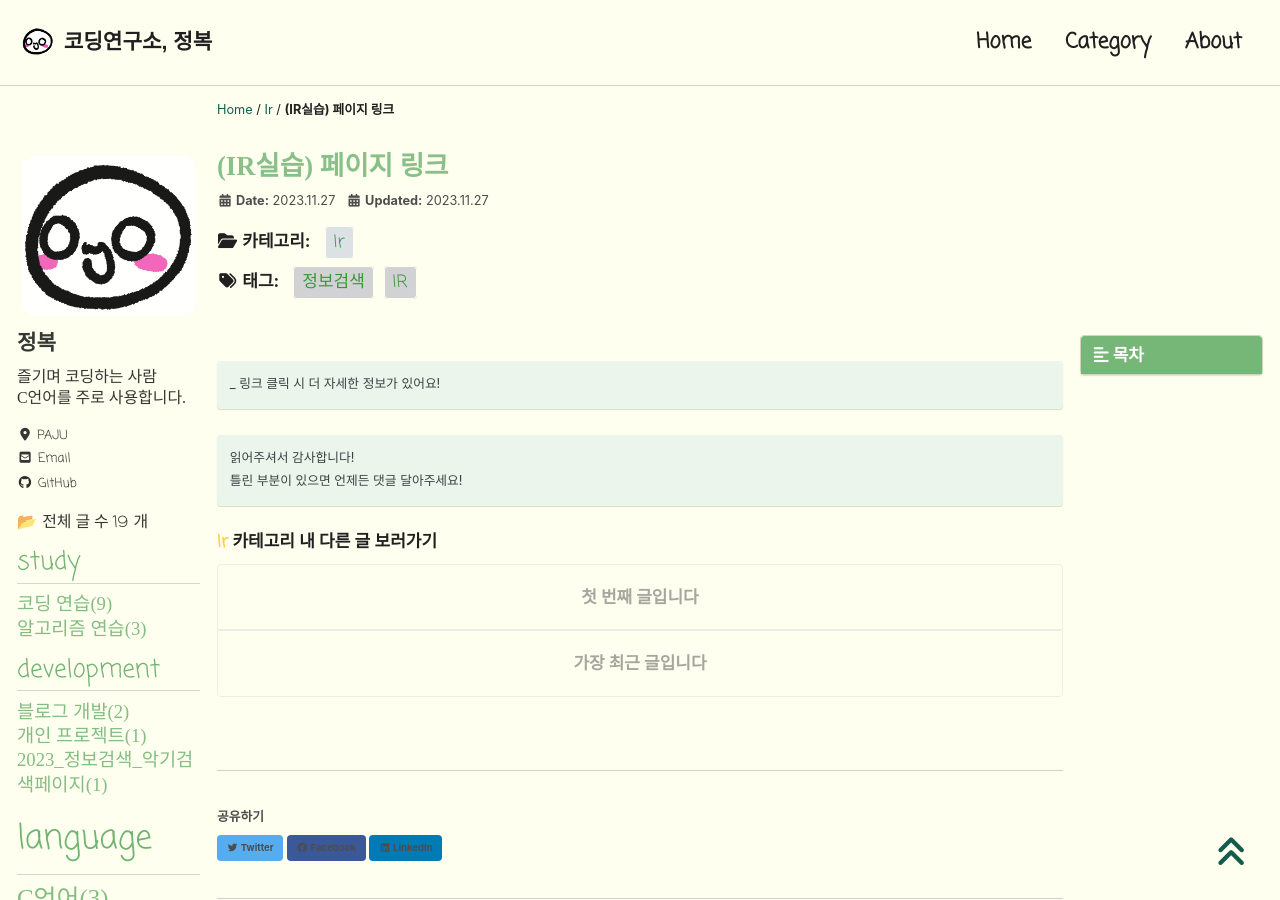
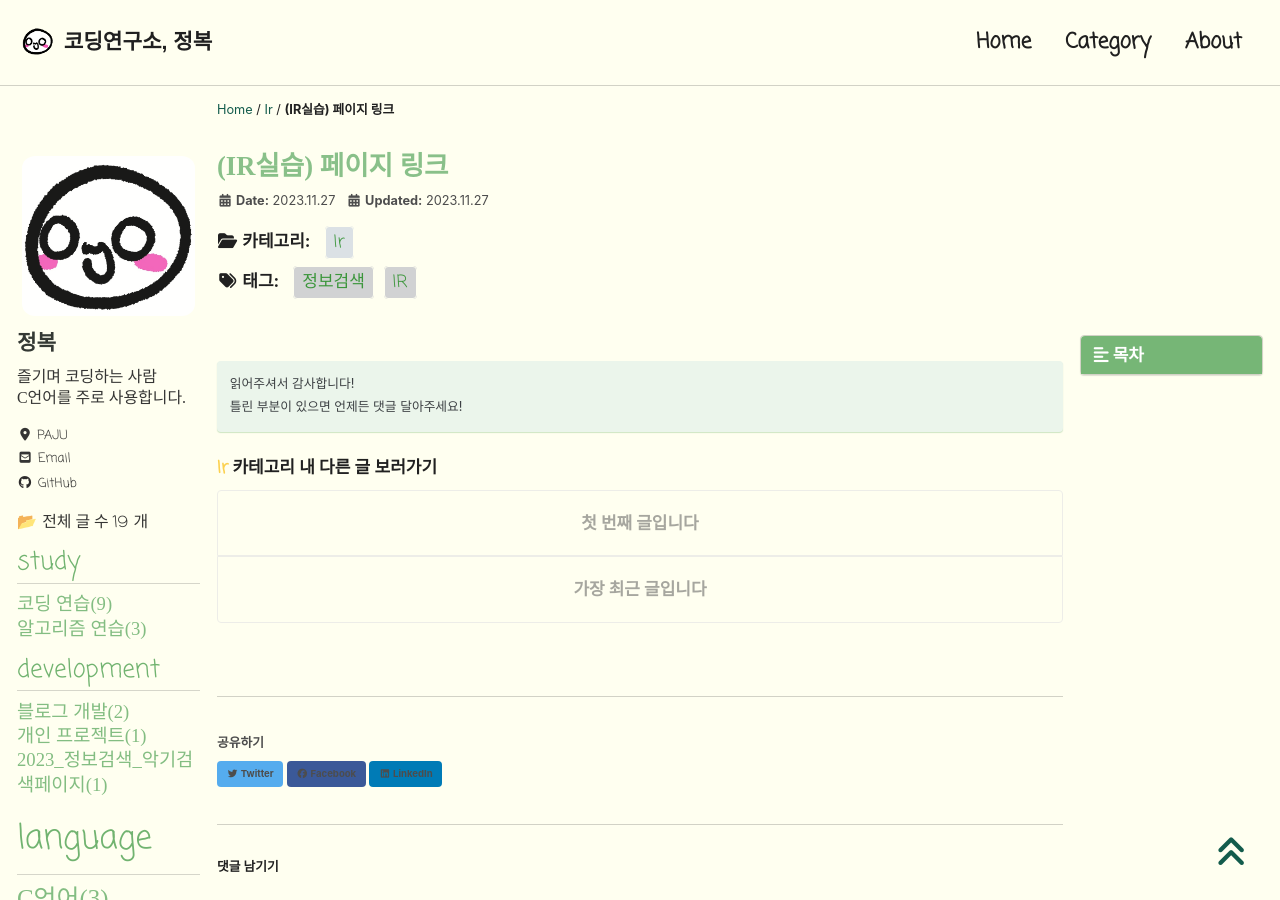
Before and after one commit to JBL28/jbl28.github.io, a Jekyll site: the page built from _posts/Ir/2022-11-27-링크.md, in a window 1280 px wide and 900 px high. Built offline with Jekyll 4.4.1, drawn with Linux system fonts in a browser that asks for light colours; cached includes are drawn as plain includes; nearby versions of some CDN libraries; some web fonts are replaced; comment, search, counter and statistics services are not loaded.

Commit message:
Update 2022-11-27-링크.md

```diff
--- a/_posts/Ir/2022-11-27-링크.md
+++ b/_posts/Ir/2022-11-27-링크.md
@@ -5,7 +5,7 @@ excerpt: "(IR실습) 페이지링크 "
 categories:
   - Ir
 tags:
-  - [IR, 정보검색]
+  - [IR, 정보검색, ]
 
 toc: true
 toc_sticky: true
@@ -14,8 +14,6 @@ date: 2023-11-27 10:50:00
 last_modified_at: 2023-11-27
 
 ---
-_ 링크 클릭 시 더 자세한 정보가 있어요!
-{: .notice--primary}
 
 읽어주셔서 감사합니다! <br>틀린 부분이 있으면 언제든 댓글 달아주세요!
 {: .notice--primary}
```
